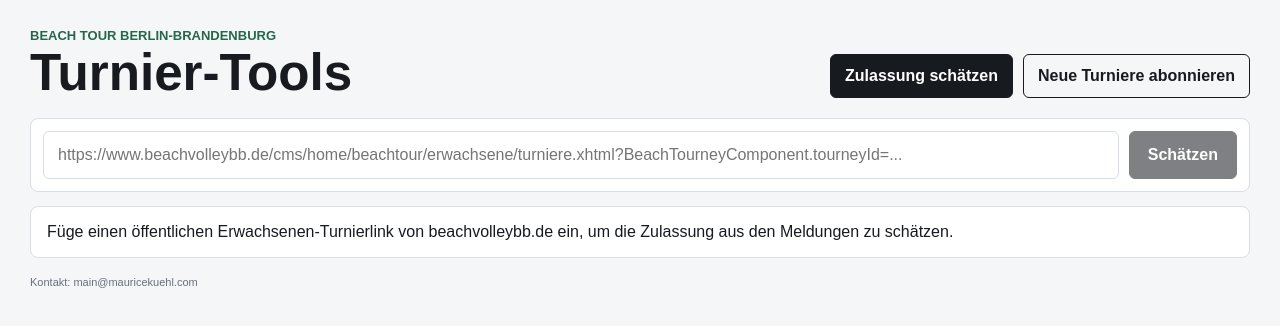
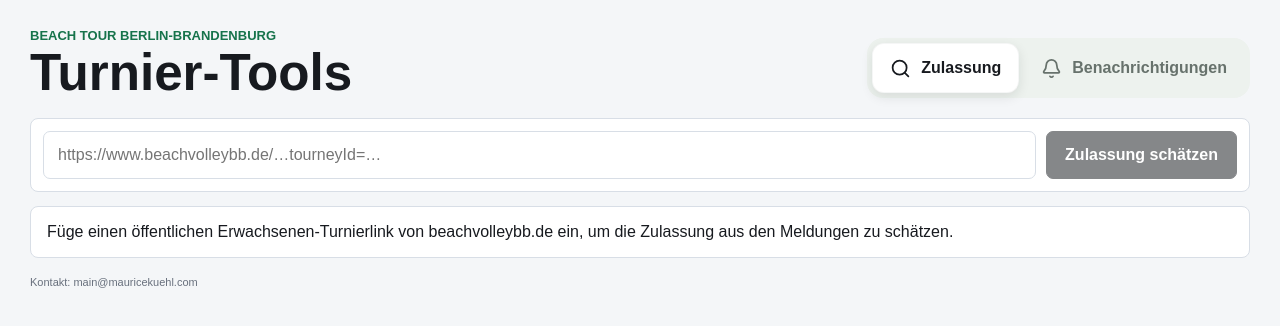
Before and after one commit to mauricekuehl/beachvolleyball-entry-estimator, a Next.js app: page / in a window 1280 px wide. Shown: the top 326 px of the page. Built offline with nearby package versions, Linux system fonts and the light colour scheme.

Commit message:
Refine the original tournament tools UI (#3)
* Add five distinct UI and UX directions

* Refine the original tournament tools UI

```diff
--- a/package.json
+++ b/package.json
@@ -13,6 +13,7 @@
   "dependencies": {
     "@libsql/client": "^0.17.4",
     "cheerio": "^1.2.0",
+    "lucide-react": "^0.468.0",
     "next": "16.2.9",
     "react": "19.2.4",
     "react-dom": "19.2.4"
--- a/src/app/estimator-client.tsx
+++ b/src/app/estimator-client.tsx
@@ -1,6 +1,7 @@
 "use client";
 
 import { FormEvent, useCallback, useEffect, useState } from "react";
+import { Bell, Check, ExternalLink, Search, Share2 } from "lucide-react";
 import { useRouter } from "next/navigation";
 import type { EstimateResponse, EstimatedTeam, SubscriptionCategory, SubscriptionGender } from "@/lib/types";
 
@@ -34,13 +35,14 @@ export function EstimatorClient({ initialTournamentId }: { initialTournamentId?:
   const [selectedGender, setSelectedGender] = useState<SubscriptionGender>("male");
   const [subscriptionLoading, setSubscriptionLoading] = useState(false);
   const [subscriptionStatus, setSubscriptionStatus] = useState<SubscriptionStatus>(null);
-  const [shareStatus, setShareStatus] = useState("");
+  const [shareStatus, setShareStatus] = useState<SubscriptionStatus>(null);
+  const [sharing, setSharing] = useState(false);
 
   const loadEstimate = useCallback(async (tournamentUrl: string) => {
     setLoading(true);
     setResult(null);
     setError(null);
-    setShareStatus("");
+    setShareStatus(null);
 
     try {
       const response = await fetch("/api/estimate", {
@@ -116,12 +118,12 @@ export function EstimatorClient({ initialTournamentId }: { initialTournamentId?:
 
       setSubscriptionStatus({
         kind: "success",
-        message: "Abo gespeichert.",
+        message: "Benachrichtigungen aktiviert.",
       });
     } catch {
       setSubscriptionStatus({
         kind: "error",
-        message: "Der Abo-Dienst konnte nicht erreicht werden.",
+        message: "Der Benachrichtigungsdienst konnte nicht erreicht werden.",
       });
     } finally {
       setSubscriptionLoading(false);
@@ -135,14 +137,18 @@ export function EstimatorClient({ initialTournamentId }: { initialTournamentId?:
   }
 
   async function copyShareLink() {
-    if (!result) return;
+    if (!result || sharing) return;
 
     const shareUrl = `${window.location.origin}${buildTournamentAppPath(result.tournament.id)}`;
+    setSharing(true);
+    setShareStatus(null);
     try {
       await copyToClipboard(shareUrl);
-      setShareStatus("Link kopiert.");
+      setShareStatus({ kind: "success", message: "Link kopiert" });
     } catch {
-      setShareStatus("Link konnte nicht kopiert werden.");
+      setShareStatus({ kind: "error", message: "Link konnte nicht kopiert werden" });
+    } finally {
+      setSharing(false);
     }
   }
 
@@ -153,14 +159,15 @@ export function EstimatorClient({ initialTournamentId }: { initialTournamentId?:
           <p className="eyebrow">Beach Tour Berlin-Brandenburg</p>
           <h1>Turnier-Tools</h1>
         </div>
-        <div className="mode-actions" aria-label="Tool auswählen">
+        <nav className="mode-actions" aria-label="Werkzeug auswählen">
           <button
             className={mode === "estimate" ? "active" : ""}
             type="button"
             aria-pressed={mode === "estimate"}
             onClick={() => setMode("estimate")}
           >
-            Zulassung schätzen
+            <Search aria-hidden="true" />
+            <span>Zulassung</span>
           </button>
           <button
             className={mode === "subscribe" ? "active" : ""}
@@ -168,27 +175,33 @@ export function EstimatorClient({ initialTournamentId }: { initialTournamentId?:
             aria-pressed={mode === "subscribe"}
             onClick={() => setMode("subscribe")}
           >
-            Neue Turniere abonnieren
+            <Bell aria-hidden="true" />
+            <span>Benachrichtigungen</span>
           </button>
-        </div>
+        </nav>
       </section>
 
       {mode === "estimate" ? (
         <>
           <form className="url-form" onSubmit={submit}>
+            <label className="visually-hidden" htmlFor="tournament-url">
+              BeachvolleyBB-Turnier-URL
+            </label>
             <input
-              aria-label="BeachvolleyBB-Turnier-URL"
+              id="tournament-url"
               value={url}
               onChange={(event) => setUrl(event.target.value)}
-              placeholder="https://www.beachvolleybb.de/cms/home/beachtour/erwachsene/turniere.xhtml?BeachTourneyComponent.tourneyId=..."
+              placeholder="https://www.beachvolleybb.de/…tourneyId=…"
+              inputMode="url"
+              autoComplete="url"
             />
-            <button type="submit" disabled={loading || !url.trim()}>
-              {loading ? "Wird geschätzt" : "Schätzen"}
+            <button type="submit" disabled={loading || !url.trim()} aria-busy={loading}>
+              {loading ? "Wird geschätzt …" : "Zulassung schätzen"}
             </button>
           </form>
 
           {error ? (
-            <section className="notice error">
+            <section className="notice error" role="alert">
               <strong>{error.error}</strong>
               <span>{error.code}</span>
             </section>
@@ -211,28 +224,32 @@ export function EstimatorClient({ initialTournamentId }: { initialTournamentId?:
               </section>
 
               <section className="result-actions" aria-label="Turnieraktionen">
-                <a className="external-link-button" href={result.tournament.url} target="_blank" rel="noreferrer">
-                  BVV Online öffnen
+                <a className="action-button external-link-button" href={result.tournament.url} target="_blank" rel="noreferrer">
+                  <ExternalLink aria-hidden="true" />
+                  <span>BVV öffnen</span>
                 </a>
-                <details className="share-menu">
-                  <summary aria-label="Teilen" title="Teilen">
-                    <ShareIcon />
-                  </summary>
-                  <div className="share-popover">
-                    <button type="button" onClick={copyShareLink}>
-                      Link kopieren
+                <div className="share-action">
+                  <button
+                    className="action-button share-button"
+                    type="button"
+                    onClick={copyShareLink}
+                    disabled={sharing}
+                    aria-busy={sharing}
+                  >
+                    <Share2 aria-hidden="true" />
+                    <span>{sharing ? "Wird kopiert …" : "Teilen"}</span>
                   </button>
-                    {shareStatus ? <span>{shareStatus}</span> : null}
+                  <span
+                    className={`share-feedback ${shareStatus?.kind || ""}`}
+                    role="status"
+                    aria-live="polite"
+                  >
+                    {shareStatus?.message || ""}
+                  </span>
                 </div>
-                </details>
               </section>
 
-              <section className="table-section">
-                <div className="tabs" role="tablist" aria-label="Schätzansicht">
-                  <button className="active" type="button">
-                    Alle <span>{result.allTeams.length}</span>
-                  </button>
-                </div>
+              <section className="table-section" aria-label="Voraussichtliche Zulassungsreihenfolge">
                 <TeamTable teams={result.allTeams} showSourceBucket={shouldShowSourceBucket(result)} />
               </section>
             </>
@@ -246,62 +263,79 @@ export function EstimatorClient({ initialTournamentId }: { initialTournamentId?:
       ) : (
         <section className="subscribe-panel">
           <p className="subscribe-copy">
-            Sendet eine E-Mail, wenn neue Turniere in den ausgewählten Kategorien veröffentlicht werden.
+            Erhalte eine E-Mail, wenn neue Turniere in den ausgewählten Kategorien veröffentlicht werden.
           </p>
           <form className="subscribe-form" onSubmit={submitSubscription}>
-            <div className="field-group">
-              <span className="field-label">Geschlecht</span>
-              <div className="choice-list" role="radiogroup" aria-label="Turniergeschlecht">
-                {GENDER_OPTIONS.map((gender) => (
+            <fieldset className="selection-group">
+              <legend>1. Turnierart</legend>
+              <div className="choice-list" role="radiogroup" aria-label="Turnierart">
+                {GENDER_OPTIONS.map((gender) => {
+                  const selected = selectedGender === gender.value;
+                  return (
                     <button
                       key={gender.value}
                       type="button"
                       role="radio"
-                    className={`choice-row ${selectedGender === gender.value ? "active" : ""}`}
-                    aria-checked={selectedGender === gender.value}
+                      className={`selection-button ${selected ? "active" : ""}`}
+                      aria-checked={selected}
                       onClick={() => setSelectedGender(gender.value)}
                     >
+                      {selected ? <Check aria-hidden="true" /> : null}
                       <span>{gender.label}</span>
-                    <span className="radio-mark" aria-hidden="true" />
                     </button>
-                ))}
+                  );
+                })}
               </div>
-            </div>
-            <div className="field-group">
-              <span className="field-label">Kategorien</span>
+            </fieldset>
+
+            <fieldset className="selection-group">
+              <legend>2. Kategorien</legend>
               <div className="category-list" aria-label="Turnierkategorien">
-                {CATEGORY_OPTIONS.map((category) => (
+                {CATEGORY_OPTIONS.map((category) => {
+                  const selected = selectedCategories.includes(category);
+                  return (
                     <button
                       key={category}
                       type="button"
-                    className={`category-row ${selectedCategories.includes(category) ? "active" : ""}`}
-                    aria-pressed={selectedCategories.includes(category)}
+                      className={`selection-button ${selected ? "active" : ""}`}
+                      aria-pressed={selected}
                       onClick={() => toggleCategory(category)}
                     >
                       <span>{category}</span>
-                    <span className="toggle-switch" aria-hidden="true">
-                      <span />
-                    </span>
+                      {selected ? <Check aria-hidden="true" /> : null}
                     </button>
-                ))}
+                  );
+                })}
               </div>
-            </div>
+            </fieldset>
+
+            <fieldset className="selection-group email-group">
+              <legend>3. E-Mail-Adresse</legend>
               <div className="email-row">
+                <label className="visually-hidden" htmlFor="notification-email">
+                  E-Mail-Adresse
+                </label>
                 <input
-                aria-label="E-Mail-Adresse"
+                  id="notification-email"
                   type="email"
                   value={email}
                   onChange={(event) => setEmail(event.target.value)}
                   placeholder="du@example.com"
+                  autoComplete="email"
                 />
-              <button type="submit" disabled={subscriptionLoading || !email.trim() || selectedCategories.length === 0}>
-                {subscriptionLoading ? "Wird gespeichert" : "Abonnieren"}
+                <button
+                  type="submit"
+                  disabled={subscriptionLoading || !email.trim() || selectedCategories.length === 0}
+                  aria-busy={subscriptionLoading}
+                >
+                  {subscriptionLoading ? "Wird aktiviert …" : "Benachrichtigungen aktivieren"}
                 </button>
               </div>
+            </fieldset>
           </form>
 
           {subscriptionStatus ? (
-            <section className={`notice ${subscriptionStatus.kind}`}>
+            <section className={`notice ${subscriptionStatus.kind}`} role="status">
               <strong>{subscriptionStatus.message}</strong>
             </section>
           ) : null}
@@ -319,16 +353,6 @@ function Metric({ label, value }: { label: string; value: string }) {
       <span>{label}</span>
       <strong>{value}</strong>
     </div>
-  );
-}
-
-function ShareIcon() {
-  return (
-    <svg aria-hidden="true" viewBox="0 0 24 24" focusable="false">
-      <path d="M15.5 5.5 12 2 8.5 5.5" />
-      <path d="M12 2v13" />
-      <path d="M6 10H5a2 2 0 0 0-2 2v7a2 2 0 0 0 2 2h14a2 2 0 0 0 2-2v-7a2 2 0 0 0-2-2h-1" />
-    </svg>
   );
 }
 
@@ -426,8 +450,15 @@ function extractTournamentId(rawUrl: string): string | null {
 
 async function copyToClipboard(value: string): Promise<void> {
   if (navigator.clipboard) {
-    await navigator.clipboard.writeText(value);
+    try {
+      await Promise.race([
+        navigator.clipboard.writeText(value),
+        new Promise<never>((_, reject) => window.setTimeout(() => reject(new Error("Clipboard timeout")), 1200)),
+      ]);
       return;
+    } catch {
+      // Embedded browsers can expose the API without resolving it. Fall back to the selection-based copy below.
+    }
   }
 
   const textarea = document.createElement("textarea");
--- a/src/app/globals.css
+++ b/src/app/globals.css
@@ -4,7 +4,9 @@
   --muted: #68707d;
   --line: #d8dee6;
   --panel: #ffffff;
-  --green: #276749;
+  --soft: #edf2ee;
+  --green: #16734b;
+  --green-soft: #dff3e8;
   --blue: #2159a6;
   --red: #a92d2d;
   --amber: #8a5a00;
@@ -40,6 +42,33 @@ input {
   font: inherit;
 }
 
+button,
+a {
+  -webkit-tap-highlight-color: transparent;
+}
+
+button:focus-visible,
+a:focus-visible,
+input:focus-visible {
+  outline: 3px solid rgba(22, 115, 75, 0.28);
+  outline-offset: 3px;
+}
+
+button:disabled {
+  cursor: not-allowed;
+  opacity: 0.52;
+}
+
+.visually-hidden {
+  position: absolute;
+  width: 1px;
+  height: 1px;
+  overflow: hidden;
+  clip: rect(0 0 0 0);
+  clip-path: inset(50%);
+  white-space: nowrap;
+}
+
 .shell {
   width: min(1220px, calc(100vw - 32px));
   margin: 0 auto;
@@ -50,7 +79,7 @@ input {
   display: flex;
   align-items: end;
   justify-content: space-between;
-  gap: 18px;
+  gap: 24px;
   margin-bottom: 20px;
 }
 
@@ -65,34 +94,62 @@ h1 {
   margin-top: 4px;
   font-size: clamp(32px, 4vw, 52px);
   line-height: 1;
-  letter-spacing: 0;
 }
 
 .mode-actions {
   display: flex;
-  flex-wrap: wrap;
-  gap: 10px;
+  align-items: stretch;
+  gap: 4px;
+  border-radius: 16px;
+  background: var(--soft);
+  padding: 5px;
 }
 
 .mode-actions button {
-  min-height: 44px;
-  border: 1px solid var(--foreground);
-  border-radius: 6px;
+  min-height: 50px;
+  display: inline-flex;
+  align-items: center;
+  justify-content: center;
+  gap: 10px;
+  border: 1px solid transparent;
+  border-radius: 12px;
   background: transparent;
-  color: var(--foreground);
+  color: #67726c;
   cursor: pointer;
   font-weight: 700;
-  padding: 0 14px;
+  padding: 0 17px;
+  transition:
+    background 140ms ease,
+    color 140ms ease,
+    box-shadow 140ms ease,
+    transform 140ms ease;
+}
+
+.mode-actions button:hover:not(.active) {
+  background: rgba(255, 255, 255, 0.55);
+  color: var(--foreground);
+}
+
+.mode-actions button:active {
+  transform: translateY(1px);
 }
 
 .mode-actions button.active {
-  background: var(--foreground);
-  color: #fff;
+  border-color: rgba(23, 26, 31, 0.04);
+  background: #fff;
+  color: var(--foreground);
+  box-shadow: 0 4px 12px rgba(23, 26, 31, 0.1);
+}
+
+.mode-actions svg {
+  width: 21px;
+  height: 21px;
+  stroke-width: 2;
 }
 
 .url-form {
   display: grid;
-  grid-template-columns: 1fr auto;
+  grid-template-columns: minmax(0, 1fr) auto;
   gap: 10px;
   border: 1px solid var(--line);
   border-radius: 8px;
@@ -106,45 +163,53 @@ h1 {
   min-width: 0;
   height: 48px;
   border: 1px solid var(--line);
-  border-radius: 6px;
+  border-radius: 7px;
   background: #fff;
   padding: 0 14px;
   color: var(--foreground);
+  transition:
+    border-color 140ms ease,
+    box-shadow 140ms ease;
+}
+
+.url-form input:hover,
+.email-row input:hover {
+  border-color: #aeb8b1;
+}
+
+.url-form input:focus,
+.email-row input:focus {
+  border-color: var(--green);
+  outline: none;
+  box-shadow: 0 0 0 3px rgba(22, 115, 75, 0.12);
 }
 
 .url-form button,
-.email-row button,
-.tabs button,
-.external-link-button,
-.share-menu summary,
-.share-popover button {
+.email-row button {
+  min-height: 48px;
   border: 1px solid var(--foreground);
-  border-radius: 6px;
+  border-radius: 7px;
   background: var(--foreground);
   color: #fff;
   cursor: pointer;
   font-weight: 700;
+  padding: 0 18px;
+  transition:
+    background 140ms ease,
+    box-shadow 140ms ease,
+    transform 140ms ease;
 }
 
-.url-form button,
-.email-row button {
-  height: 48px;
-  padding: 0 18px;
+.url-form button:hover:not(:disabled),
+.email-row button:hover:not(:disabled) {
+  background: #29302c;
+  box-shadow: 0 5px 14px rgba(23, 26, 31, 0.14);
 }
 
-.external-link-button {
-  min-height: 40px;
-  display: inline-flex;
-  align-items: center;
-  justify-content: center;
-  padding: 0 14px;
-  text-decoration: none;
-}
-
-.url-form button:disabled,
-.email-row button:disabled {
-  cursor: not-allowed;
-  opacity: 0.55;
+.url-form button:active:not(:disabled),
+.email-row button:active:not(:disabled) {
+  transform: translateY(1px);
+  box-shadow: none;
 }
 
 .notice,
@@ -186,118 +251,99 @@ h1 {
   border: 1px solid var(--line);
   border-radius: 8px;
   background: var(--panel);
-  padding: 16px;
+  padding: 18px;
 }
 
 .subscribe-copy {
-  margin-bottom: 12px;
+  margin-bottom: 20px;
   color: var(--muted);
   font-size: 14px;
+  line-height: 1.5;
 }
 
 .subscribe-form {
   display: grid;
-  gap: 14px;
+  gap: 20px;
 }
 
-.field-group {
-  display: grid;
-  gap: 8px;
+.selection-group {
+  min-width: 0;
+  border: 1px solid var(--line);
+  border-radius: 14px;
+  padding: 22px 20px 20px;
 }
 
-.field-label {
-  color: var(--muted);
-  font-size: 12px;
+.selection-group legend {
+  margin-left: 10px;
+  padding: 0 10px;
+  color: #66716a;
+  font-size: 14px;
   font-weight: 700;
-  text-transform: uppercase;
 }
 
+.choice-list,
 .category-list {
-  display: grid;
-  gap: 8px;
+  display: flex;
+  flex-wrap: wrap;
+  gap: 10px;
 }
 
-.choice-list {
-  display: grid;
-  grid-template-columns: repeat(3, minmax(0, 1fr));
-  gap: 8px;
-}
-
-.category-row,
-.choice-row {
-  width: 100%;
-  min-height: 54px;
-  display: flex;
+.selection-button {
+  min-width: 122px;
+  min-height: 58px;
+  display: inline-flex;
   align-items: center;
-  justify-content: space-between;
-  gap: 16px;
+  justify-content: center;
+  gap: 10px;
   border: 1px solid var(--line);
-  border-radius: 6px;
+  border-radius: 12px;
   background: #fff;
   color: var(--foreground);
   cursor: pointer;
   font-weight: 700;
-  padding: 10px 12px 10px 14px;
-  text-align: left;
+  padding: 10px 18px;
+  transition:
+    border-color 140ms ease,
+    background 140ms ease,
+    color 140ms ease,
+    box-shadow 140ms ease,
+    transform 140ms ease;
 }
 
-.category-row.active,
-.choice-row.active {
-  border-color: var(--foreground);
+.selection-button:hover:not(.active) {
+  border-color: #9fa9a2;
+  background: #fafcfb;
 }
 
-.radio-mark {
-  position: relative;
-  flex: 0 0 auto;
-  width: 22px;
-  height: 22px;
-  border: 2px solid var(--foreground);
-  border-radius: 50%;
+.selection-button:active {
+  transform: translateY(1px);
 }
 
-.choice-row.active .radio-mark::after {
-  position: absolute;
-  inset: 4px;
-  border-radius: 50%;
-  background: var(--foreground);
-  content: "";
+.selection-button.active {
+  border-color: var(--green);
+  background: var(--green-soft);
+  color: var(--green);
+  box-shadow: inset 0 0 0 1px rgba(22, 115, 75, 0.1);
 }
 
-.toggle-switch {
-  position: relative;
+.selection-button svg {
+  width: 17px;
+  height: 17px;
   flex: 0 0 auto;
-  width: 54px;
-  height: 30px;
-  border: 2px solid var(--foreground);
-  border-radius: 999px;
-  background: #fff;
+  stroke-width: 2.2;
 }
 
-.toggle-switch span {
-  position: absolute;
-  top: 3px;
-  left: 3px;
-  width: 20px;
-  height: 20px;
-  border-radius: 50%;
-  background: var(--foreground);
-  transition:
-    transform 140ms ease,
-    background 140ms ease;
+.category-list .selection-button {
+  min-width: 88px;
 }
 
-.category-row.active .toggle-switch {
-  background: var(--foreground);
-}
-
-.category-row.active .toggle-switch span {
-  background: #fff;
-  transform: translateX(24px);
+.email-group {
+  padding-top: 18px;
 }
 
 .email-row {
   display: grid;
-  grid-template-columns: 1fr auto;
+  grid-template-columns: minmax(0, 1fr) auto;
   gap: 10px;
 }
 
@@ -338,90 +384,89 @@ td span {
 .result-actions {
   display: flex;
   align-items: center;
-  gap: 12px;
+  gap: 10px;
   margin-bottom: 12px;
-  justify-content: space-between;
 }
 
-.share-menu {
-  position: relative;
-  margin-left: auto;
+.action-button {
+  min-height: 48px;
+  display: inline-flex;
+  align-items: center;
+  justify-content: center;
+  gap: 9px;
+  border-radius: 10px;
+  cursor: pointer;
+  font-weight: 700;
+  padding: 0 17px;
+  text-decoration: none;
+  transition:
+    background 140ms ease,
+    border-color 140ms ease,
+    box-shadow 140ms ease,
+    transform 140ms ease;
 }
 
-.share-menu summary {
-  width: 40px;
-  height: 40px;
-  display: grid;
-  place-items: center;
-  list-style: none;
-  padding: 0;
+.action-button svg {
+  width: 20px;
+  height: 20px;
+  stroke-width: 2;
 }
 
-.share-menu summary::-webkit-details-marker {
-  display: none;
+.action-button:active {
+  transform: translateY(1px);
 }
 
-.share-menu svg {
-  width: 18px;
-  height: 18px;
-  fill: none;
-  stroke: currentColor;
-  stroke-width: 2;
-  stroke-linecap: round;
-  stroke-linejoin: round;
+.external-link-button {
+  border: 1px solid #d3ddd6;
+  background: var(--soft);
+  color: var(--foreground);
 }
 
-.share-popover {
-  position: absolute;
-  right: 0;
-  top: calc(100% + 8px);
-  z-index: 5;
-  width: 210px;
-  display: grid;
-  gap: 8px;
-  border: 1px solid var(--line);
-  border-radius: 8px;
-  background: #fff;
-  padding: 10px;
-  box-shadow: 0 14px 36px rgba(23, 26, 31, 0.14);
+.external-link-button:hover {
+  border-color: #b9c6bd;
+  background: #e3eae5;
 }
 
-.share-popover button {
-  min-height: 38px;
+.share-action {
+  position: relative;
 }
 
-.share-popover span {
-  color: var(--muted);
+.share-button {
+  border: 1px solid var(--line);
+  background: #fff;
+  color: var(--foreground);
+}
+
+.share-button:hover {
+  border-color: #aeb8b1;
+  background: #fafcfb;
+}
+
+.share-feedback {
+  position: absolute;
+  top: calc(100% + 8px);
+  left: 50%;
+  z-index: 5;
+  min-width: max-content;
+  transform: translateX(-50%);
+  border-radius: 9px;
+  background: var(--foreground);
+  color: #fff;
+  padding: 9px 12px;
   font-size: 13px;
+  box-shadow: 0 10px 25px rgba(23, 26, 31, 0.2);
+}
+
+.share-feedback.error {
+  background: var(--red);
+}
+
+.share-feedback:empty {
+  display: none;
 }
 
 .table-section {
   overflow: hidden;
-}
-
-.tabs {
-  display: flex;
-  gap: 8px;
-  border-bottom: 1px solid var(--line);
-  padding: 10px;
-  background: #f8faf7;
-}
-
-.tabs button {
-  background: transparent;
-  color: var(--foreground);
-  padding: 8px 12px;
-}
-
-.tabs button.active {
-  background: var(--foreground);
-  color: #fff;
-}
-
-.tabs span {
-  margin-left: 6px;
-  color: inherit;
-  opacity: 0.75;
 }
 
 .table-wrap {
@@ -451,6 +496,14 @@ th {
 
 td {
   font-size: 14px;
+}
+
+tbody tr:last-child td {
+  border-bottom: 0;
+}
+
+tbody tr:hover {
+  background: #fbfcfb;
 }
 
 .status {
@@ -504,9 +557,24 @@ td {
   font-size: 11px;
 }
 
+@media (prefers-reduced-motion: reduce) {
+  *,
+  *::before,
+  *::after {
+    scroll-behavior: auto !important;
+    transition-duration: 0.01ms !important;
+  }
+}
+
 @media (max-width: 900px) {
   .intro {
     display: grid;
+    align-items: start;
+  }
+
+  .mode-actions {
+    width: max-content;
+    max-width: 100%;
   }
 
   .summary-grid {
@@ -515,7 +583,6 @@ td {
 
   .url-form,
   .email-row,
-  .choice-list,
   .rule-panel {
     display: grid;
     grid-template-columns: 1fr;
@@ -525,21 +592,68 @@ td {
   .email-row button {
     width: 100%;
   }
-
-  .tabs {
-    overflow-x: auto;
-  }
-
-  .share-menu {
-    margin-left: auto;
-  }
-
-  .share-popover {
-    right: 0;
-  }
 }
 
 @media (max-width: 700px) {
+  .shell {
+    width: min(100% - 24px, 1220px);
+    padding-top: 20px;
+  }
+
+  .mode-actions {
+    width: 100%;
+  }
+
+  .mode-actions button {
+    min-width: 0;
+    padding: 0 12px;
+  }
+
+  .mode-actions button:first-child {
+    flex: 0 0 auto;
+  }
+
+  .mode-actions button:last-child {
+    flex: 1;
+  }
+
+  .subscribe-panel {
+    padding: 14px;
+  }
+
+  .selection-group {
+    padding: 18px 12px 14px;
+  }
+
+  .choice-list {
+    display: grid;
+    grid-template-columns: repeat(3, minmax(0, 1fr));
+  }
+
+  .selection-button,
+  .category-list .selection-button {
+    min-width: 0;
+    min-height: 52px;
+    padding: 8px 12px;
+  }
+
+  .category-list {
+    display: grid;
+    grid-template-columns: repeat(2, minmax(0, 1fr));
+  }
+
+  .category-list .selection-button:first-child {
+    grid-column: 1 / -1;
+  }
+
+  .result-actions {
+    align-items: stretch;
+  }
+
+  .action-button {
+    min-width: 0;
+  }
+
   .table-wrap {
     overflow-x: visible;
   }
@@ -561,6 +675,10 @@ td {
   tr {
     padding: 12px;
     border-bottom: 1px solid var(--line);
+  }
+
+  tr:last-child {
+    border-bottom: 0;
   }
 
   td {
@@ -596,3 +714,29 @@ td {
     justify-self: start;
   }
 }
+
+@media (max-width: 430px) {
+  .mode-actions button {
+    gap: 7px;
+    font-size: 13px;
+  }
+
+  .mode-actions svg {
+    width: 18px;
+    height: 18px;
+  }
+
+  .choice-list {
+    grid-template-columns: 1fr;
+  }
+
+  .result-actions {
+    display: grid;
+    grid-template-columns: 1fr 1fr;
+  }
+
+  .action-button {
+    width: 100%;
+    padding: 0 10px;
+  }
+}
```
Also changed, not shown: 2 other files (tests, documents, lock files or other folders). Lines whose indentation alone changed are shown as unchanged.
